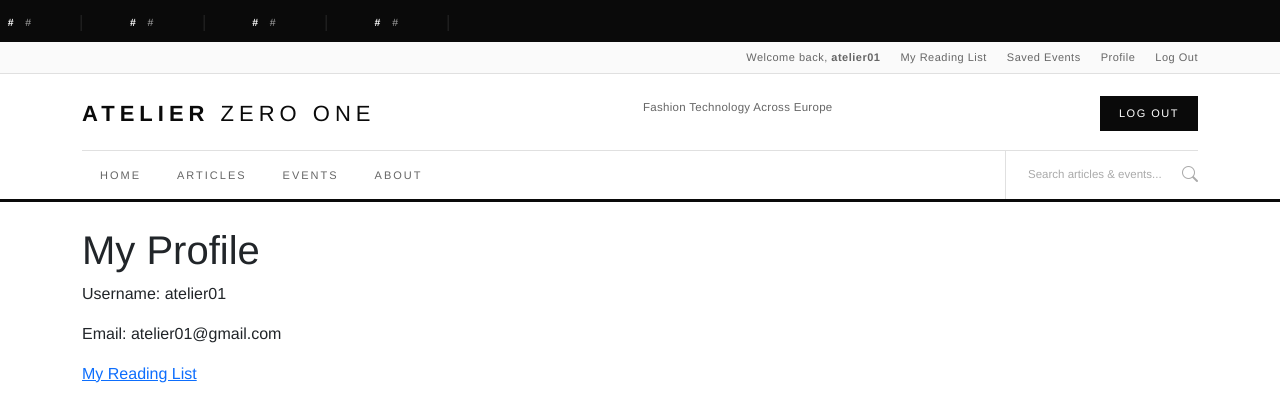
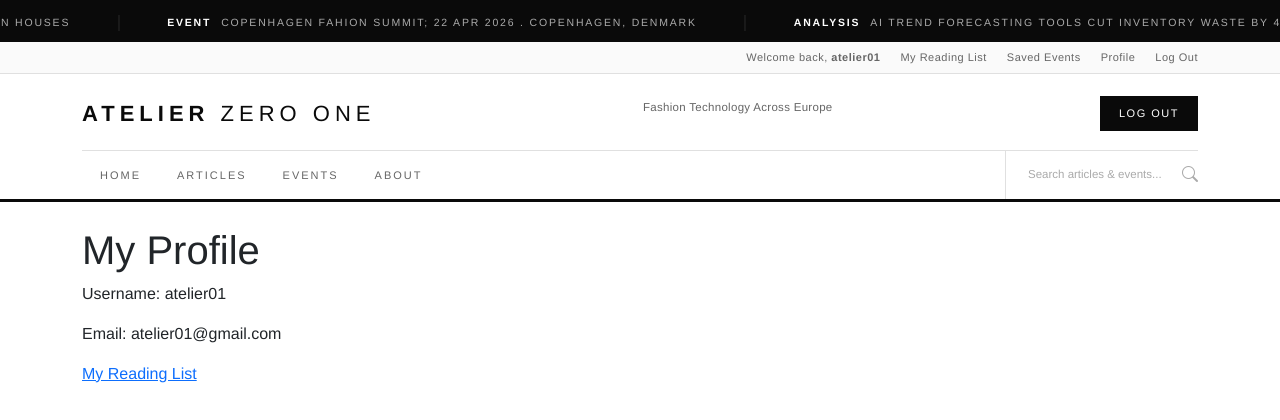
Before and after one commit to sineadezita/milestone-project-4, a Django app: page /user/ in a window 1280 px wide. Shown: the top 420 px of the page. Run offline with Django 5.2, Linux system fonts and the light colour scheme; a user stored in the database is signed in; data comes from the database, SQL or seed files in the repository; both versions use the stored data as it was after the commit.

Commit message:
Added content to ticker

```diff
--- a/templates/includes/ticker.html
+++ b/templates/includes/ticker.html
@@ -1,9 +1,17 @@
 <div class="ticker">
     <div class="ticker-track">
-        <span class="ticker-item"><strong>#</strong>#</span>
-        <span class="ticker-item"><strong>#</strong>#</span>
+        <span class="ticker-item"><strong>New</strong>CLO 3D virtual sampling reduces fabric waste by 30% across European fashion houses</span>
+        <span class="ticker-item"><strong>Event</strong>Copenhagen Fahion Summit; 22 Apr 2026 . Copenhagen, Denmark</span>
+        <span class="ticker-item"><strong>Analysis</strong>AI trend forecasting tools cut inventory waste by 40%. European brands lead adoption</span>
+        <span class="ticker-item"><strong>Report</strong>Sustainable textile market to reach €8.2bn across Europe by 2027</span>
+        <span class="ticker-item"><strong>Event</strong>Fashion & AI Summit London; 14 London 2026 . The Barbican, London</span>
+        <span class="ticker-item"><strong>Interview</strong>The designers pushing digital fashion forward</span>
         <!-- Duplicate for seamless loop -->
-        <span class="ticker-item"><strong>#</strong>#</span>
-        <span class="ticker-item"><strong>#</strong>#</span>
+        <span class="ticker-item"><strong>New</strong>CLO 3D virtual sampling reduces fabric waste by 30% across European fashion houses</span>
+        <span class="ticker-item"><strong>Event</strong>Copenhagen Fahion Summit; 22 Apr 2026 . Copenhagen, Denmark</span>
+        <span class="ticker-item"><strong>Analysis</strong>AI trend forecasting tools cut inventory waste by 40%. European brands lead adoption</span>
+        <span class="ticker-item"><strong>Report</strong>Sustainable textile market to reach €8.2bn across Europe by 2027</span>
+        <span class="ticker-item"><strong>Event</strong>Fashion & AI Summit London; 14 London 2026 . The Barbican, London</span>
+        <span class="ticker-item"><strong>Interview</strong>The designers pushing digital fashion forward</span>
     </div>
 </div>
```
Also changed, not shown: db.sqlite3.
